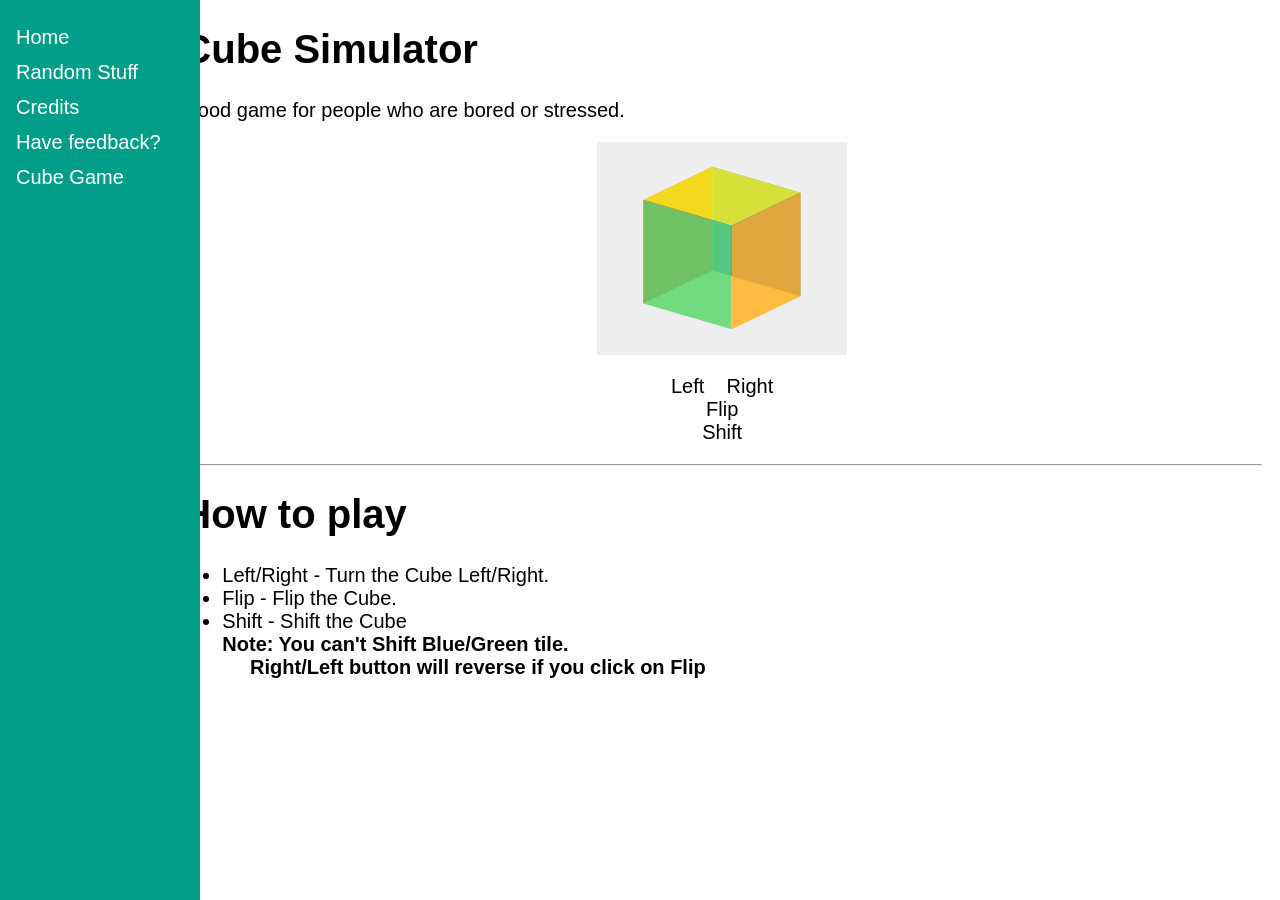
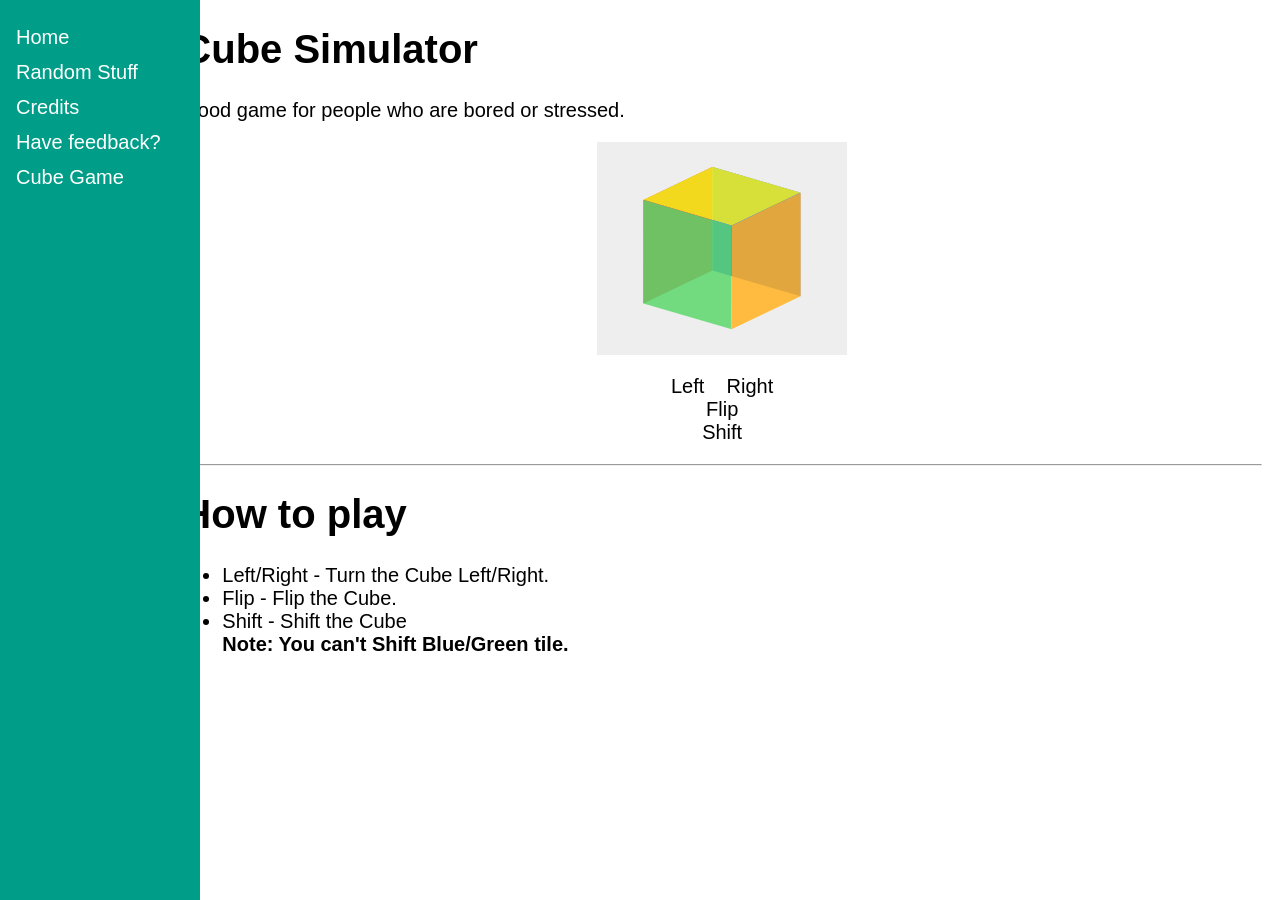
Before and after one commit to Dynosawr/Dynosawr.github.io, a Jekyll site: the page built from cube/index.md, in a window 1280 px wide. Built offline with Jekyll 4.4.1, drawn with Linux system fonts in a browser that asks for light colours.

Commit message:
Update index.md

```diff
--- a/cube/index.md
+++ b/cube/index.md
@@ -32,8 +32,7 @@ title: Home
 		<li>Left/Right - Turn the Cube Left/Right.</li>
 		<li>Flip - Flip the Cube.</li>
 		<li>Shift - Shift the Cube</li>
-		<b>Note: You can't Shift Blue/Green tile.<br />
-		&nbsp;&nbsp;&nbsp;&nbsp; Right/Left button will reverse if you click on Flip</b>
+		<b>Note: You can't Shift Blue/Green tile.<br /></b>
 
 <script>
 var cubex = -22,	// initial rotation
```
